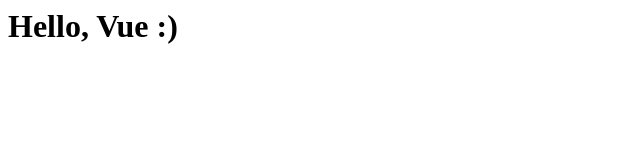
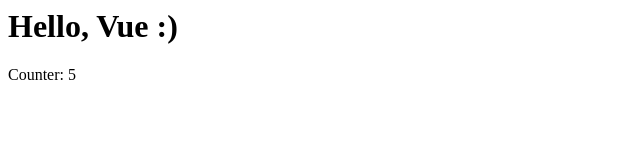
Before and after one commit to yejianfengblue/vue-plain-html-js, a plain HTML site: page index.html in a window 1280 px wide. Shown: the full height of the page, 0-640 px from the left. Drawn offline with nearby package versions, Linux system fonts and the light colour scheme.

Commit message:
Declarative rendering: bind variable to HTML text

```diff
--- a/app.js
+++ /dev/null
@@ -1 +0,0 @@
-console.log('hello, vue')
--- /dev/null
+++ b/counter.js
@@ -0,0 +1,14 @@
+const Counter = {
+    data() {
+        return {
+            counter: 0
+        }
+    },
+    mounted() {
+        setInterval(() => {
+            this.counter++
+        }, 1000)
+    }
+}
+
+Vue.createApp(Counter).mount('#counter')
--- a/index.html
+++ b/index.html
@@ -4,9 +4,15 @@
   <meta name="viewport" content="width=device-width, initial-scale=1.0">
   <title>Learning Vue</title>
   <script src="https://unpkg.com/vue@3.0.2"></script>
-  <script src="app.js"></script>
 </head>
 <body>
   <h1>Hello, Vue :)</h1>
+
+  <div id="counter">
+    Counter: {{ counter }}
+  </div>
+  <!-- script element must be below the target element -->
+  <script src="counter.js"></script>
+
 </body>
 </html>
```
